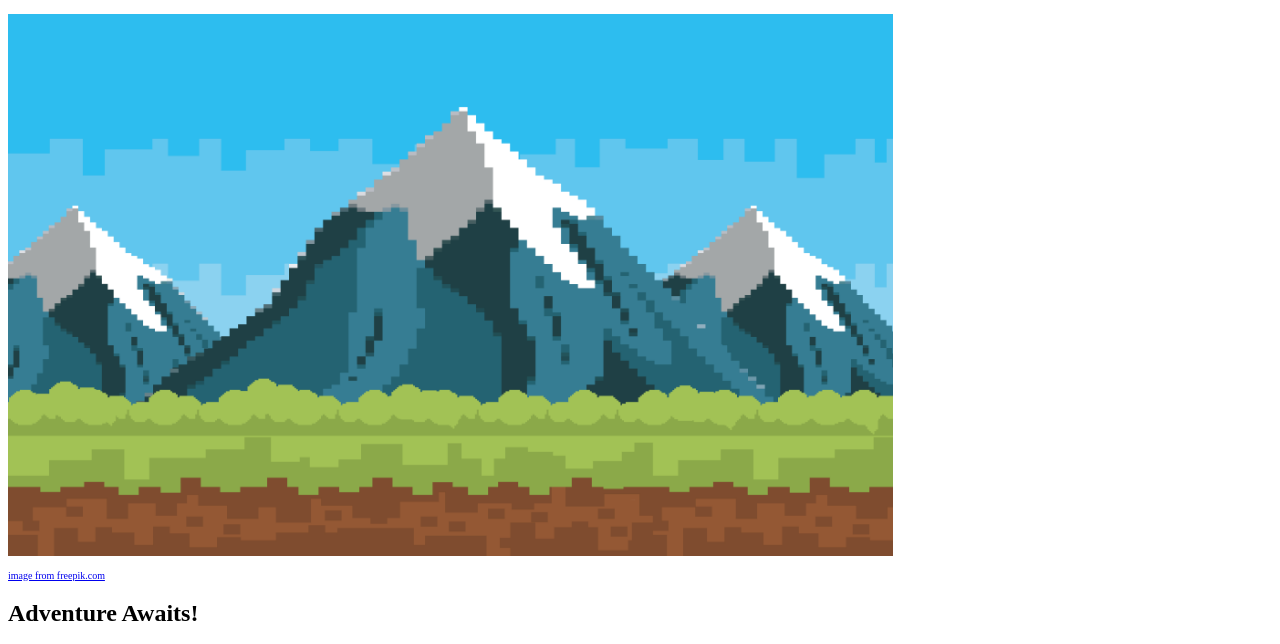
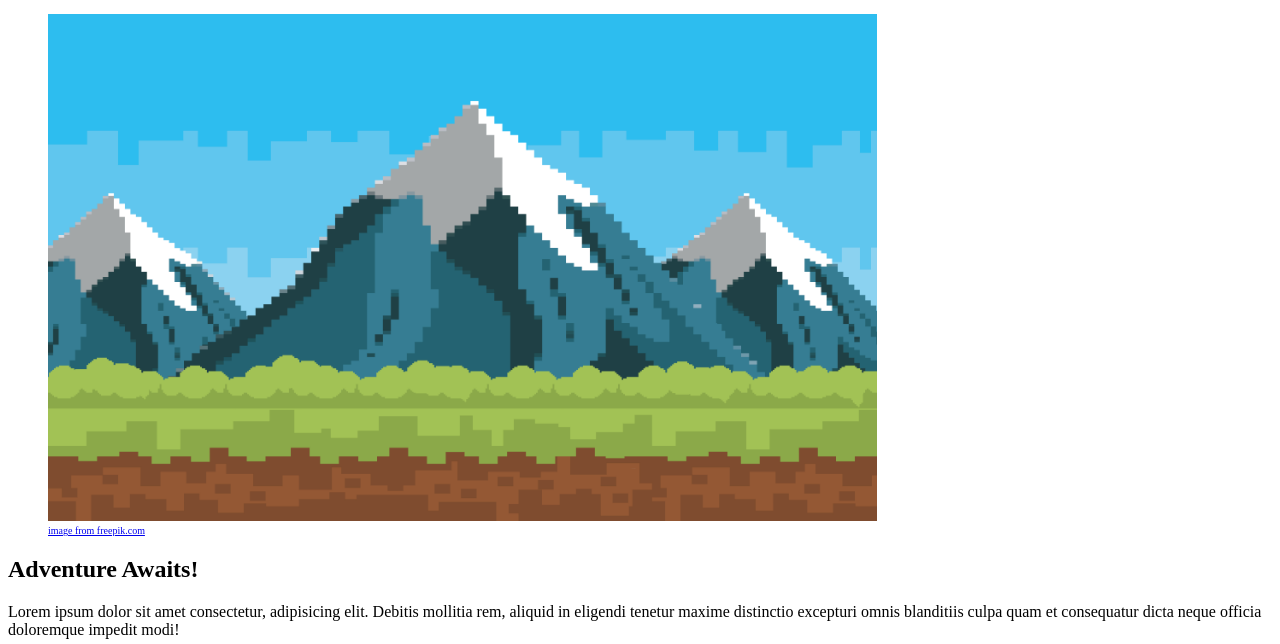
Before and after one commit to jamesCodes808/hello-world, a plain HTML site: page index.html in a window 1280 px wide. Shown: the part 118-762 px from the top of the page. Drawn offline with Linux system fonts and the light colour scheme.

Commit message:
added figure and figcaption for hero image

```diff
--- a/index.html
+++ b/index.html
@@ -22,11 +22,15 @@
 
     <main>
         <section>
+
             <a
                 href='https://www.freepik.com/free-vector/arcade-game-world-pixel-scene_4815143.htm#query=pixel%20game%20character&position=0&from_view=keyword'>
-                <img src="pixelbackground.jpg" alt="Image of a pixel backdrop with a mountain" width="70%"
-                    height="70%" />
-                <p style="font-size:x-small">image from freepik.com</p>
+                <!-- This image uses a figure and figcaption but needs css to tweak caption on to the image -->
+                <figure>
+                    <img src="pixelbackground.jpg" alt="Image of a pixel backdrop with a mountain" width="70%"
+                        height="70%" />
+                    <figcaption style="font-size:x-small">image from freepik.com</figcaption>
+                </figure>
             </a>
         </section>
         <section>
```
